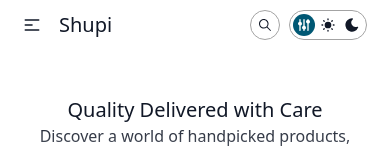
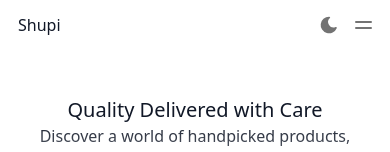
Before and after one commit to GanehsaConsulting/web-budevi, a Next.js app: page / in a window 390 px wide. Shown: the top 152 px of the page. Built offline with nearby package versions, Linux system fonts and the light colour scheme.

Commit message:
created burger button with animation

```diff
--- a/src/app/globals.css
+++ b/src/app/globals.css
@@ -123,3 +123,34 @@ body {
   display: inline-flex;
   align-items: center;
 }
+
+.burger-button {
+  display: flex;
+  flex-direction: column;
+  justify-content: space-around;
+  align-items: center;
+  width: 40px;
+  height: 30px;
+  background: transparent;
+  border: none;
+  cursor: pointer;
+}
+
+.burger-button div {
+  width: 30px;
+  height: 3px;
+  background-color: #000;
+  transition: transform 0.3s ease, opacity 0.3s ease;
+}
+
+.burger-button.open div:nth-child(1) {
+  transform: rotate(45deg) translateY(8px);
+}
+
+.burger-button.open div:nth-child(2) {
+  opacity: 0;
+}
+
+.burger-button.open div:nth-child(3) {
+  transform: rotate(-45deg) translateY(-8px);
+}
--- a/src/app/search/[query]/page.js
+++ b/src/app/search/[query]/page.js
@@ -4,6 +4,7 @@ import { usePathname, useRouter } from "next/navigation";
 import { IoIosCloseCircle, IoIosSearch } from "react-icons/io";
 import { useState, useEffect } from "react";
 import { products } from "../../../../public/DB";
+import { IoSearch } from "react-icons/io5";
 
 export default function SearchPage() {
     const pathname = usePathname();
@@ -41,7 +42,7 @@ export default function SearchPage() {
         <div className="py-24 min-h-screen">
             <form onSubmit={handleSearch} className="flex mb-5 md:mb-10 md:mx-10 mx-5">
                 <label className="bg-bgLight dark:bg-darkColor input input-sm md:input-md rounded-full w-full flex items-center gap-2">
-                    <IoIosSearch />
+                    <IoSearch />
                     <input
                         value={query}
                         onChange={(e) => setQuery(e.target.value)} // Update query while typing
--- /dev/null
+++ b/src/components/BurgerButton.jsx
@@ -0,0 +1,32 @@
+'use client';
+
+import { useState } from 'react';
+
+export default function BurgerButton({ isExpanded }) {
+    const [isOpen, setIsOpen] = useState(false);
+
+    const toggleMenu = () => {
+        setIsOpen(!isOpen);
+    };
+
+    return (
+        <button
+            onClick={toggleMenu}
+            className={`${isExpanded && isOpen && "scale-110"} duration-300 relative w-[17px] h-[10px] flex flex-col justify-center items-center group`}
+        >
+            {/* Garis atas (merah) */}
+            <div
+                className={`w-full h-[2.1px] rounded-full bg-neutral-500 dark:bg-neutral-200 transition-all duration-300 ease-in-out
+                        ${isExpanded && isOpen ? 'translate-y-[1px] rotate-45' : '-translate-y-[100%]'}`
+                }
+            ></div>
+
+            {/* Garis bawah (hitam) */}
+            <div
+                className={`w-full h-[2.1px] rounded-full bg-neutral-500 dark:bg-neutral-200 transition-all duration-300 ease-in-out
+                        ${isExpanded && isOpen ? '-translate-y-[1px] -rotate-45' : 'translate-y-[100%]'}`
+                }
+            ></div>
+        </button>
+    );
+}
--- a/src/components/MegaMenuNavbar.jsx
+++ b/src/components/MegaMenuNavbar.jsx
@@ -1,20 +1,32 @@
 'use client'
 import { IoIosArrowDown } from 'react-icons/io';
 
-export const MegaMenuNavbar = ({ index, title, links, isExpanded, setIsExpanded, children, arrowVisibility, label, icon }) => {
+export const MegaMenuNavbar = ({ index, title, links, isExpanded, setIsExpanded, children, arrowVisibility, label, icon, className, burger }) => {
 
     const handleToggleExpand = () => {
         setIsExpanded(!isExpanded);
     };
 
     return (
-        <div className="relative group flex items-center overflow-visible">
+        <div className={` relative group flex items-center overflow-visible`}>
+            {burger && (
+                 <>
+                 <div
+                     onClick={handleToggleExpand}
+                     className="z-[9999]">
+                     <div className={`${className} duration-300 ease-in-out`}>
+                         {burger}
+                     </div>
+                 </div>
+
+             </>
+            )}
             {icon && (
                 <>
                     <div
                         onClick={handleToggleExpand}
-                        className="z-[999] md:w-[35px] w-[32px] md:h-[35px] h-[32px] flex items-center justify-center duration-300 ease-in-out rounded-full">
-                        <div className={`group-hover:rotate-90 duration-300 ease-in-out`}>
+                        className="z-[9999] md:w-[35px] w-[32px] md:h-[35px] h-[32px] flex items-center justify-center duration-300 ease-in-out rounded-full">
+                        <div className={`${className} duration-300 ease-in-out`}>
                             {icon}
                         </div>
                     </div>
--- a/src/components/Navbar.jsx
+++ b/src/components/Navbar.jsx
@@ -7,6 +7,9 @@ import { ProductsMegaMenu } from "./ProductsMegaMenu";
 import { MegaMenuNavbar } from "./MegaMenuNavbar";
 import { IoIosSearch } from "react-icons/io";
 import { SearchMegaMenu } from "./SearchMegaMenu";
+import { BsSearch } from "react-icons/bs";
+import { IoSearch } from "react-icons/io5";
+import BurgerButton from "./BurgerButton";
 // import { MegaMenuNavbar } from "./MegaMenuNavbar";
 
 export const Navbar = ({ children }) => {
@@ -14,6 +17,10 @@ export const Navbar = ({ children }) => {
     const [prevScrollPos, setPrevScrollPos] = useState(0);
     const [isScrolled, setIsScrolled] = useState(false);
     const [isExpanded, setIsExpanded] = useState(false);
+
+    const handleToggleExpand = () => {
+        setIsExpanded(!isExpanded);
+    };
 
     useEffect(() => {
         const handleScroll = () => {
@@ -47,37 +54,8 @@ export const Navbar = ({ children }) => {
                             ${visible ? "translate-y-0" : "-translate-y-full"}
                             ${isScrolled ? "bg-white dark:bg-black dark:bg-opacity-80 bg-opacity-80 backdrop-blur-xl" : "bg-transparent"}
                             `}>
-                <div className="navbar-start md:ml-[30px] -ml-[3px]">
-                    <div className="dropdown">
-                        <div tabIndex={0} role="button" className="btn btn-ghost lg:hidden">
-                            <svg
-                                xmlns="http://www.w3.org/2000/svg"
-                                className="h-5 w-5"
-                                fill="none"
-                                viewBox="0 0 24 24"
-                                stroke="currentColor">
-                                <path
-                                    strokeLinecap="round"
-                                    strokeLinejoin="round"
-                                    strokeWidth="2"
-                                    d="M4 6h16M4 12h8m-8 6h16" />
-                            </svg>
-                        </div>
-                        <ul
-                            tabIndex={0}
-                            className="menu menu-sm dropdown-content bg-base-100 rounded-box z-[1] mt-3 w-52 p-2 shadow">
-                            <li><a>Item 1</a></li>
-                            <li>
-                                <a>Parent</a>
-                                <ul className="p-2">
-                                    <li><a>Submenu 1</a></li>
-                                    <li><a>Submenu 2</a></li>
-                                </ul>
-                            </li>
-                            <li><a>Item 3</a></li>
-                        </ul>
-                    </div>
-                    <a className="text-xl z-[888]">Shupi</a>
+                <div className="navbar-start md:ml-[30px] ml-[10px]">
+                    <a className="md:text-xl z-[888]">Shupi</a>
                 </div>
                 <div className="navbar-center hidden lg:flex">
                     <ul className="menu menu-horizontal px-1">
@@ -109,11 +87,13 @@ export const Navbar = ({ children }) => {
                         ))}
                     </ul>
                 </div>
-                <div className="navbar-end md:mr-[30px] mr-[15px] space-x-2">
+                <div className="navbar-end md:mr-[30px] mr-[10px] space-x-4 md:space-x-1">
+                    <div className="hidden md:block">
                         <MegaMenuNavbar
+                            className={'group-hover:rotate-90'}
                             icon={
-                            <div className="p-[6px] border border-neutral-400 rounded-full group">
-                                <IoIosSearch />
+                                <div className="group text-xl text-neutral-500 dark:text-neutral-300">
+                                    <IoSearch />
                                 </div>
                             }
                             arrowVisibility={'hidden'}
@@ -123,10 +103,28 @@ export const Navbar = ({ children }) => {
                                 <SearchMegaMenu isExpanded={isExpanded} />
                             }
                         />
+                    </div>
+                    <div className="block md:hidden">
+                        <MegaMenuNavbar
+                            burger={
+                                <BurgerButton isExpanded={isExpanded} />
+                            }
+                            arrowVisibility={'hidden'}
+                            isExpanded={isExpanded}
+                            setIsExpanded={setIsExpanded}
+                            children={
+                                <SearchMegaMenu isExpanded={isExpanded} />
+                            }
+                        />
+                    </div>
+                    <div className="order-first md:order-none">
                         <ThemeSwitch />
                     </div>
                 </div>
-            <div className={`fixed z-[990] ${isExpanded ? "opacity-100 backdrop-blur-xl md:backdrop-blur-[30px] w-screen h-screen" : "opacity-0"} bg-white bg-opacity-30 dark:bg-black dark:bg-opacity-30 transition-opacity duration-300`}></div>
+            </div>
+            <div
+                onClick={handleToggleExpand}
+                className={`fixed z-[990] ${isExpanded ? "opacity-100 backdrop-blur-xl md:backdrop-blur-[30px] w-screen h-screen" : "opacity-0"} bg-white bg-opacity-30 dark:bg-black dark:bg-opacity-30 transition-opacity duration-300`}></div>
 
         </>
     )
--- a/src/components/ThemeSwitch.jsx
+++ b/src/components/ThemeSwitch.jsx
@@ -2,7 +2,7 @@
 
 import { useState, useEffect } from 'react';
 import { useTheme } from 'next-themes';
-import { TbMoonFilled, TbSunFilled, TbAdjustmentsFilled, TbAd } from "react-icons/tb";
+import { TbMoonFilled, TbSunFilled, TbAdjustmentsFilled } from "react-icons/tb";
 
 export default function ThemeSwitch() {
   const { theme, setTheme } = useTheme('system');
@@ -16,28 +16,33 @@ export default function ThemeSwitch() {
 
   return (
     <div className="flex gap-2">
-      <div className='flex gap-2 p-[6px] border border-neutral-400 rounded-full group relative'>
-        <button
+      <div className="flex items-center space-x-4">
+        {/* DaisyUI Theme Switch */}
+        <label className="swap swap-rotate group">
+          <input
+            type="checkbox"
+            checked={theme === 'dark'}
+            onChange={() => setTheme(theme === 'dark' ? 'light' : 'dark')}
+            className="hidden"
+          />
+          {/* Sun icon for light mode */}
+          <div className="swap-on">
+            <TbSunFilled className="text-xl text-neutral-500 dark:text-neutral-300 group-hover:rotate-90 duration-300" />
+          </div>
+          {/* Moon icon for dark mode */}
+          <div className="swap-off">
+            <TbMoonFilled className="text-xl text-neutral-500 dark:text-neutral-300 group-hover:rotate-90 duration-300" />
+          </div>
+        </label>
+
+        {/* Optional settings icon */}
+        {/* <button
           onClick={() => setTheme('system')}
-          className={`${theme === 'system' && 'dark:text-black text-white'} z-20 duration-300 active:scale-90`}>
+          className={`z-20 duration-300 ${theme === 'system' ? 'text-black' : 'text-gray-500'} text-xl`}
+        >
           <TbAdjustmentsFilled />
-        </button>
-        <button
-          onClick={() => setTheme('light')}
-          className={`${theme === 'light' && 'dark:text-black text-white'} z-20 duration-300 active:scale-90`}>
-          <TbSunFilled />
-        </button>
-        <button
-          onClick={() => setTheme('dark')}
-          className={`${theme === 'dark' && 'dark:text-black text-white'} z-20 duration-300 active:scale-90`}>
-          <TbMoonFilled />
-        </button>
-        <div className={`w-[22px] h-[22px] rounded-full z-10 bg-mainColor dark:bg-secondaryColorD absolute inset-[3px] ease-in-out duration-300 group-active:scale-90
-          ${theme === 'light' && "translate-x-6"}
-          ${theme === 'dark' && "translate-x-12"}
-          `}></div>
+        </button> */}
       </div>
-
     </div>
   );
 }
```
Also changed, not shown: src/components/SearchMegaMenu.jsx (+8 -4 lines). Lines whose indentation alone changed are shown as unchanged.
